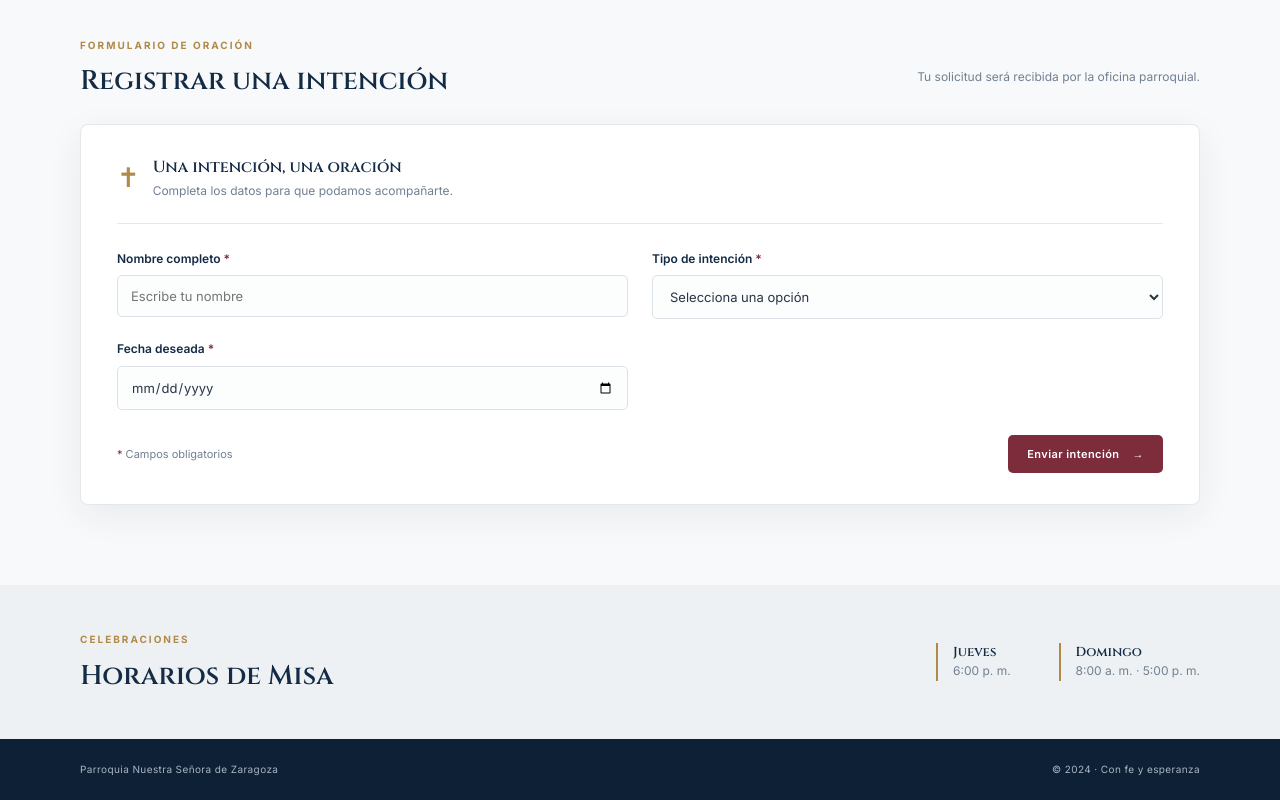
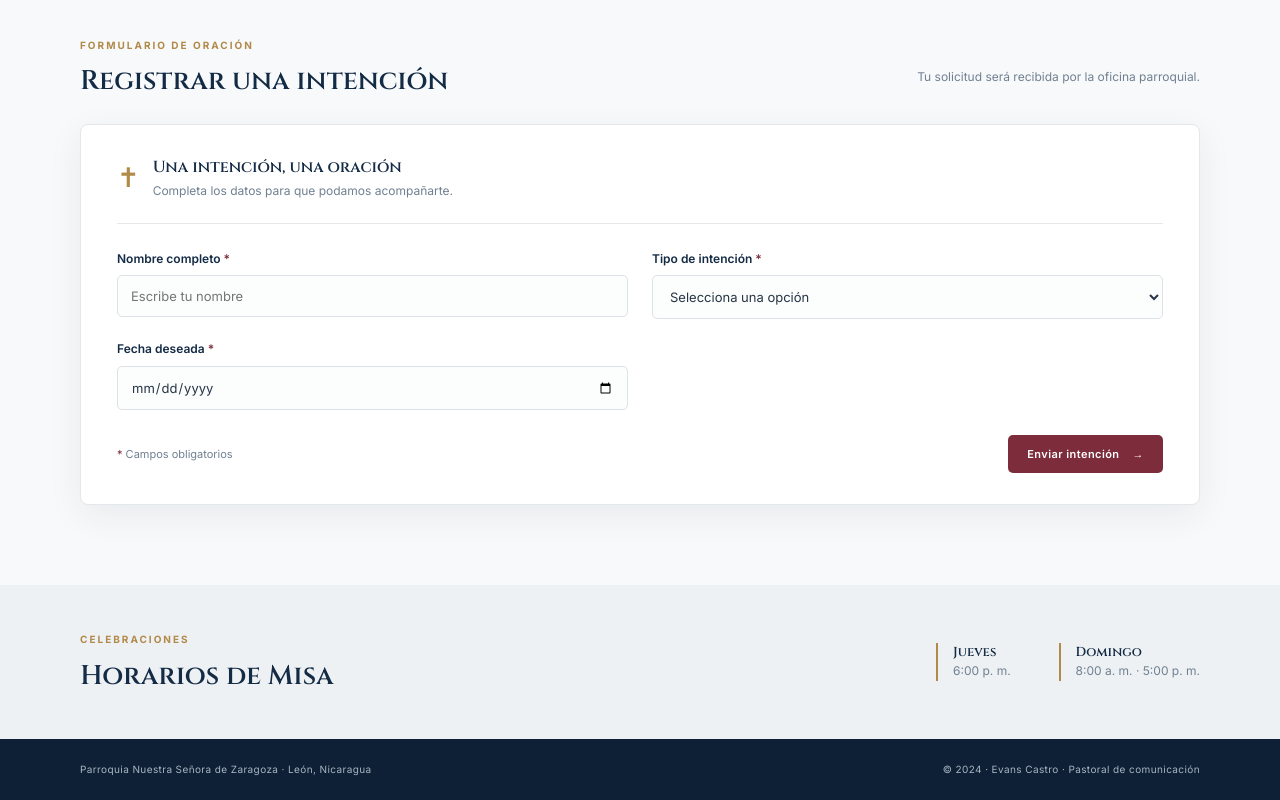
Before and after one commit to evanscastro2005-netizen/Zaragoza_Parroquia_App, a website: page public/index.html in a window 1280 px wide. Shown: the part 561-1361 px from the top of the page. Drawn offline with Linux system fonts and the light colour scheme.

Commit message:
Derechos reservados

```diff
--- a/public/index.html
+++ b/public/index.html
@@ -15,7 +15,7 @@
       <form id="form-intencion"><div class="form-grid"><div class="field"><label for="nombre">Nombre completo <span>*</span></label><input type="text" id="nombre" name="nombre" placeholder="Escribe tu nombre" required></div><div class="field"><label for="tipo">Tipo de intención <span>*</span></label><select id="tipo" name="tipo" required><option value="" disabled selected>Selecciona una opción</option><option value="Difunto">Difunto</option><option value="Salud">Salud</option><option value="Acción de Gracias">Acción de Gracias</option></select></div><div class="field"><label for="fecha">Fecha deseada <span>*</span></label><input type="date" id="fecha" name="fecha" required></div></div><div class="form-footer"><p><span class="required-mark">*</span> Campos obligatorios</p><button class="button button-primary" type="submit">Enviar intención <span>→</span></button></div></form>
     </div></section>
     <section class="hours-section" id="horarios"><div class="container hours-inner"><div><p class="eyebrow">Celebraciones</p><h2>Horarios de Misa</h2></div><div class="hours-list"><div><strong>Jueves</strong><span>6:00 p. m.</span></div><div><strong>Domingo</strong><span>8:00 a. m. · 5:00 p. m.</span></div></div></div></section>
-  </main><footer class="site-footer"><div class="container"><span>Parroquia Nuestra Señora de Zaragoza</span><span>© 2024 · Con fe y esperanza</span></div></footer>
+  </main><footer class="site-footer"><div class="container"><span>Parroquia Nuestra Señora de Zaragoza · León, Nicaragua</span><span>© 2024 · Evans Castro · Pastoral de comunicación</span></div></footer>
   <script>
   document.addEventListener('DOMContentLoaded', () => { const form = document.getElementById('form-intencion'); if (form) { form.addEventListener('submit', async (e) => { e.preventDefault(); const payload = { nombre: document.getElementById('nombre').value, tipo: document.getElementById('tipo').value, descripcion: '', fecha: document.getElementById('fecha').value }; try { const res = await fetch('/api/intenciones', { method: 'POST', headers: { 'Content-Type': 'application/json' }, body: JSON.stringify(payload) }); const data = await res.json(); if (res.ok) { alert('¡Intención registrada con éxito!'); form.reset(); } else { alert('Error: ' + data.error); } } catch (err) { console.error('Error de red:', err); alert('No se pudo conectar con el servidor.'); } }); } });
   </script>
```
Also changed, not shown: public/admin.html (+1 -1 lines).
